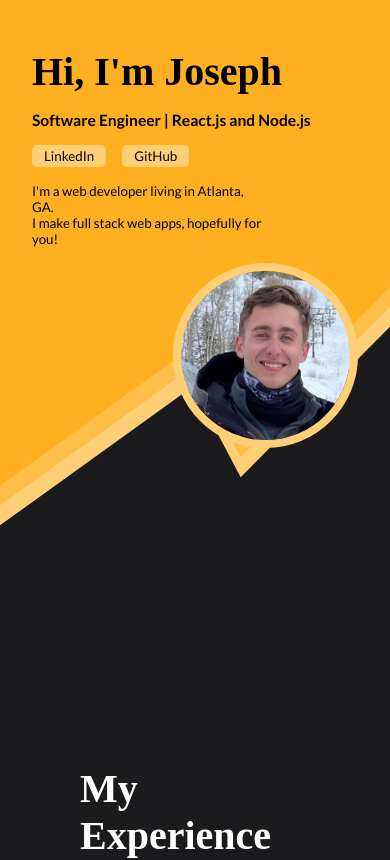
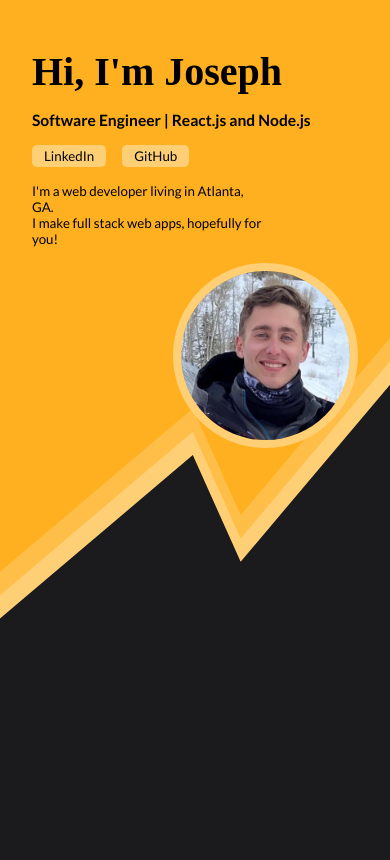
Before and after one commit to jpugmire/jpugmire.github.io, a React (Create React App) app: page / in a window 390 px wide. Shown: the top 860 px of the page. Built offline with nearby package versions, Linux system fonts and the light colour scheme; a web font is replaced by a local one.

Commit message:
remove 85% height

```diff
--- a/src/components/landing-page/landingPage.css
+++ b/src/components/landing-page/landingPage.css
@@ -71,9 +71,6 @@
   }
 
   @media only screen and (max-width: 450px) {
-    .landing-wrapper {
-        height: 85vh;
-    }
     .landing-wrapper .content-section{
       margin: 3rem 2rem;
     }
```
